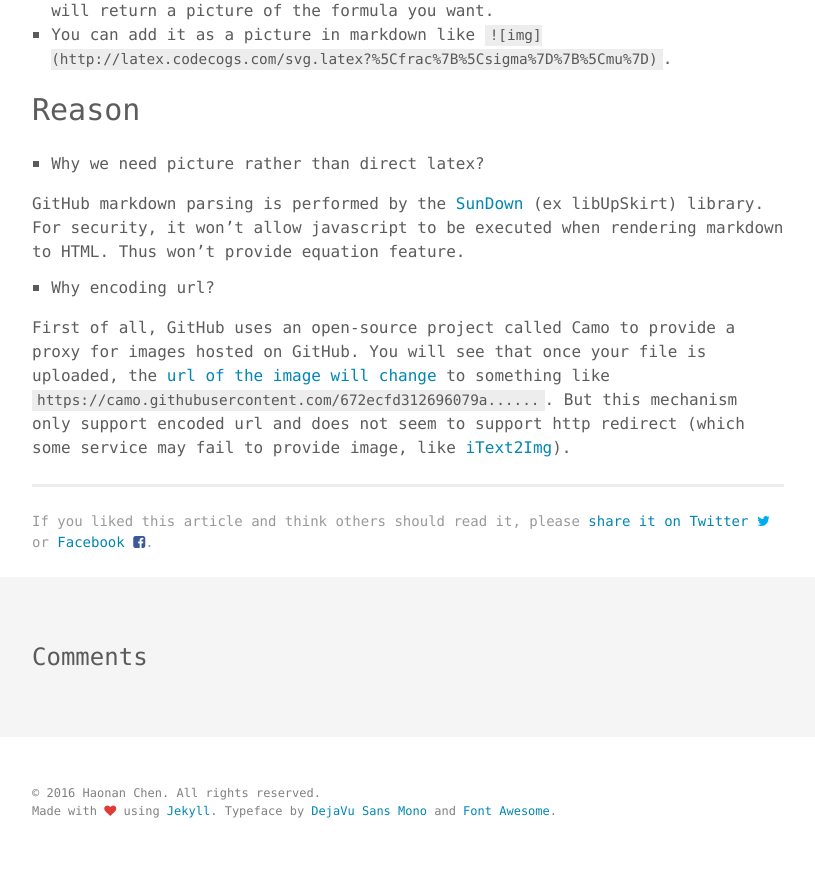
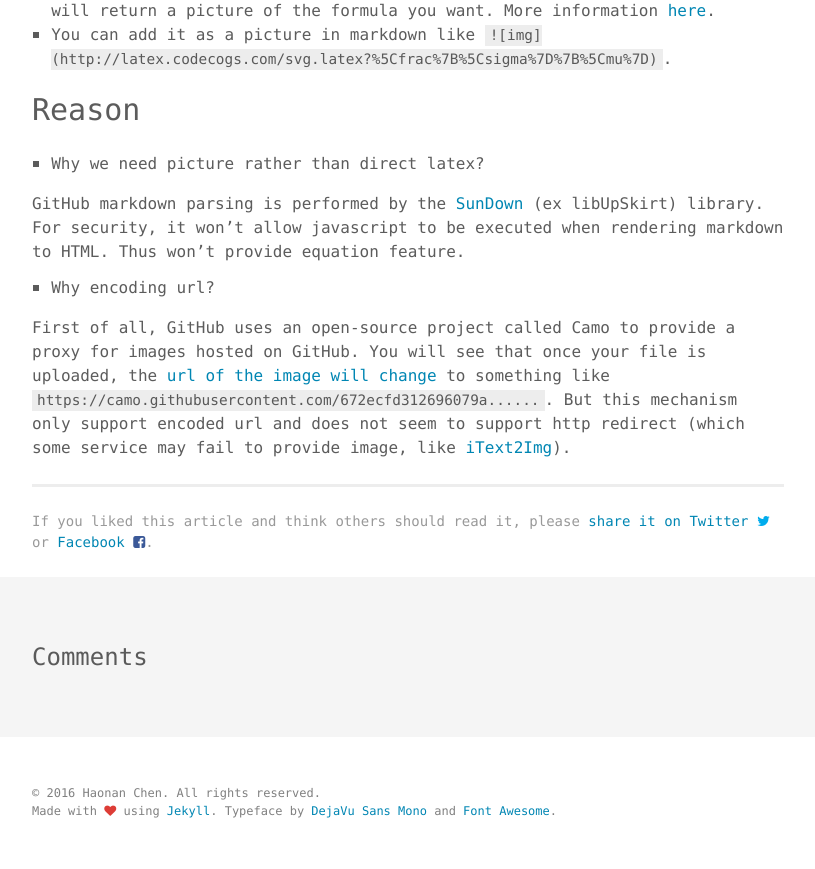
Before and after one commit to chaonan99/chaonan99.github.io, a Jekyll site: the page built from _posts/2016-08-31-how-to-add-equation-on-github-markdown-file.md, in a window 1280 px wide. Shown: the part 1055-1924 px from the top of the page, without its empty margins (232-1047 px from the left). Built offline with Jekyll 4.4.1, drawn with Linux system fonts in a browser that asks for light colours; comment, search, counter and statistics services are not loaded; some of the changed text lies outside the part shown.

Commit message:
More links for github equation post

```diff
--- a/_posts/2016-08-31-how-to-add-equation-on-github-markdown-file.md
+++ b/_posts/2016-08-31-how-to-add-equation-on-github-markdown-file.md
@@ -17,7 +17,7 @@ Sometimes we may need to write some equation in README file. This will be easy a
 
 ![picture of url encoder site](http://oa5omjl18.bkt.clouddn.com/2016_08_31_pasted_image_at_2016_08_31_01_54_pm.png "pasted_image_at_2016_08_31_01_54_pm")
 
-3. Prefixing the encoded formula by `http://latex.codecogs.com/svg.latex?`, e.g. `http://latex.codecogs.com/svg.latex?%5Cfrac%7B%5Csigma%7D%7B%5Cmu%7D`. This url will return a picture of the formula you want.
+3. Prefixing the encoded formula by `http://latex.codecogs.com/svg.latex?`, e.g. `http://latex.codecogs.com/svg.latex?%5Cfrac%7B%5Csigma%7D%7B%5Cmu%7D`. This url will return a picture of the formula you want. More information [here](http://latex.codecogs.com/eqneditor/integration/htmlequations.php).
 4. You can add it as a picture in markdown like `![img](http://latex.codecogs.com/svg.latex?%5Cfrac%7B%5Csigma%7D%7B%5Cmu%7D)`.
 
 # Reason
```
